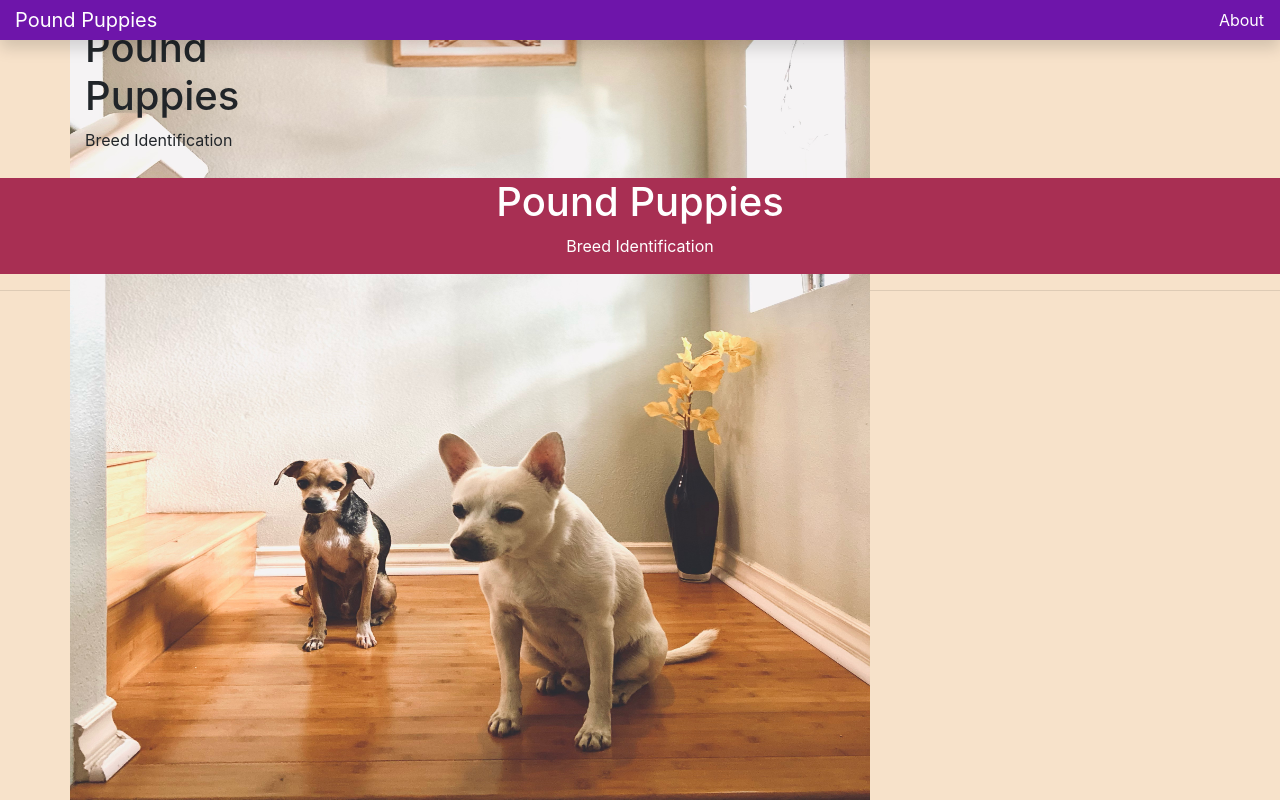
After one commit to medinachuck/pet_adoption_app, a Python web app: template Pound Puppies/templates/results.html in a window 1280 px wide. The commit adds this page. Run offline with Jinja, Linux system fonts and the light colour scheme; the template is opened without the code that fills it, so the values that code supplies are empty; some libraries are stand-ins or nearby versions.

Commit message:
add results file

```diff
--- /dev/null
+++ b/Pound Puppies/static/css/style2.css
@@ -0,0 +1,150 @@
+.iframeContainer {
+    padding: 20px;
+    border: 1px solid #e3e3e3;
+  }
+
+  /* Sticky Footer rules (https://getbootstrap.com/examples/sticky-footer/) */
+  html {
+    position: relative;
+    min-height: 100%;
+  }
+
+  body {
+    /* Padding bottom by footer height */
+    padding-bottom: 80px;
+    background-color: rgb(247, 226, 202);
+  }
+
+  .footer {
+    position: fixed;
+    bottom: 0;
+    width: 100%; /* Set the fixed height of the footer here */
+    /* height: 10px; */
+    /* padding-top: 20px; */
+    /* padding-bottom: 40px; */
+    /* text-align: center; */
+    right: 0;
+    left: 0;
+    /* min-height: 100px; */
+    text-align: center;
+    background-color: #f5f5f5;
+  }
+
+  .footer > .bottom {
+    position: relative;
+    right: 0;
+    bottom: 0;
+    left: 0;
+    padding: 5px;
+  }
+
+  .footer > .footer-data {
+    position: right
+  }
+
+  /* #footer p {
+    margin: 0;
+    font-size: 16px;
+  } */
+
+  .form-control-primary {
+    margin: 10px;
+    opacity: 0.2;
+    border-radius: 2px;
+  }
+
+  .sidebar {
+    position: fixed;
+    left: 0;
+    bottom: 0;
+    top: 0;
+    z-index: 100;
+    padding: 70px 0 0 10px;
+    border-right: 1px solid #d3d3d3;
+  }
+
+  .left-sidebar {
+    position: sticky;
+    top:0;
+    height: calc(100vh - 70px)
+  }
+
+  .sidebar-nav li .nav-link {
+    color: #333;
+    font-weight: 500;
+  }
+
+  /* Jumbotron image and text */
+  .hero {
+    background: url('../img/IMG_9093.jpeg') no-repeat center center;
+    background-size: cover;
+    /* height: 50%; */
+    position: relative;
+    height: 550px;
+    padding: 20px;
+    margin: 0;
+  }
+
+  #jumbotron-title {
+    padding-top: 70px;
+    color: white;
+  }
+
+  /* Button group */
+  .bottom-left {
+    bottom: 0;
+    left: 0;
+    margin-bottom: 10px;
+    margin-left: 10px;
+  }
+
+  .bottom-center {
+    bottom: 0;
+    left: 50%;
+    transform: translateX(-50%);
+    margin-bottom: 10px;
+  }
+  .bottom-right {
+    bottom: 0;
+    right: 0;
+    margin-bottom: 10px;
+    margin-right: 10px;
+  }
+
+  .btn-secondary {
+    background-color: #a012a5;
+  }
+
+  /* Navbar */
+  .bg-primary {
+    background-color: rgb(110, 21, 170)!important;
+  }
+
+  .nav-link {
+    color: white!important;
+  }
+
+  /* Mobile Rules */
+  @media screen and (max-width: 575px) {
+    #jumbotron-title {
+      font-size: 1.75rem;
+    }
+  }
+
+  /* About Page CSS */
+  .container-fluid {
+    padding-top: 70px;
+    padding-bottom: 70px;
+  }
+
+  .bg-1 {
+    background-color: rgb(168, 47, 83);
+    color: white;
+    margin-top: 10px;
+  }
+
+  .bg-2 {
+    background-color: rgb(148, 36, 36);
+    color: white;
+    margin-top: 10px;
+  }
--- /dev/null
+++ b/Pound Puppies/templates/results.html
@@ -0,0 +1,65 @@
+<!DOCTYPE html>
+<html lang="en">
+
+    <head>
+        <meta charset="UTF-8">
+        <meta name="viewport" content="width=device-width, initial-scale=1, shrink-to-fit=no">
+
+        <title>About</title>
+        <link rel="stylesheet" href="https://stackpath.bootstrapcdn.com/bootstrap/4.4.1/css/bootstrap.min.css" integrity="sha384-Vkoo8x4CGsO3+Hhxv8T/Q5PaXtkKtu6ug5TOeNV6gBiFeWPGFN9MuhOf23Q9Ifjh" crossorigin="anonymous">
+        <link rel="stylesheet" href="https://stackpath.bootstrapcdn.com/bootstrap/4.1.3/css/bootstrap.min.css" integrity="sha384-MCw98/SFnGE8fJT3GXwEOngsV7Zt27NXFoaoApmYm81iuXoPkFOJwJ8ERdknLPMO" crossorigin="anonymous">
+        <link rel="stylesheet" href="../static/css/style2.css">
+        <link rel="stylesheet" href="../static/css/d3Style.css">
+        <meta name="description" content="Pound puppies adoption">
+        <meta name="keywords" content="Pound Puppies" />
+        <meta name="dc:source" content="">
+    </head>
+
+
+    <body>
+        <!-- NAVBAR -->
+
+        <nav class="navbar navbar-dark bg-primary fixed-top flex-md-nowrap p-0 shadow">
+            <a class="navbar-brand col-sm-3 col-md-2 mr-0" href="/">Pound Puppies</a>
+
+            <ul class="navbar-nav px-3">
+                <li class="nav-item text-nowrap">
+                <a class="nav-link" href="#">About</a>
+                </li>
+            </ul>
+        </nav>
+
+
+        <div class="container">
+            <div class="row">
+
+                <div class="row position-absolute top-left">
+
+                <div class="col-6">
+                <img src= '../static/UPLOAD_FOLDER/IMG_9093.jpeg' width = '800px' height='800px'>
+
+              </div>
+            </div>
+
+              <div class="col-3">
+                2 of 3 (wider)
+                <h1>Pound Puppies</h1>
+                <p> Breed Identification
+              </div>
+              <div class="col-3">
+                3 of 3
+              </div>
+            </div>
+          </div>
+
+          <div class="row">
+            <div class="col-12 bg-1 text-center">
+              <div id="scatter">
+                <h1>Pound Puppies</h1>
+                <p> Breed Identification
+                </p>
+
+              </div>
+            </div>
+          </div>
+          <hr>
```
Also changed, not shown: Pound Puppies/app.py (+5 -3 lines), Pound Puppies/templates/about.html (added, +110 -0 lines), Pound Puppies/templates/poundpuppy.html (+2 -1 lines), Pound Puppies/static/img/IMG_9519.JPG (added), Pound Puppies/static/img/IMG_9519.jpeg (added).
